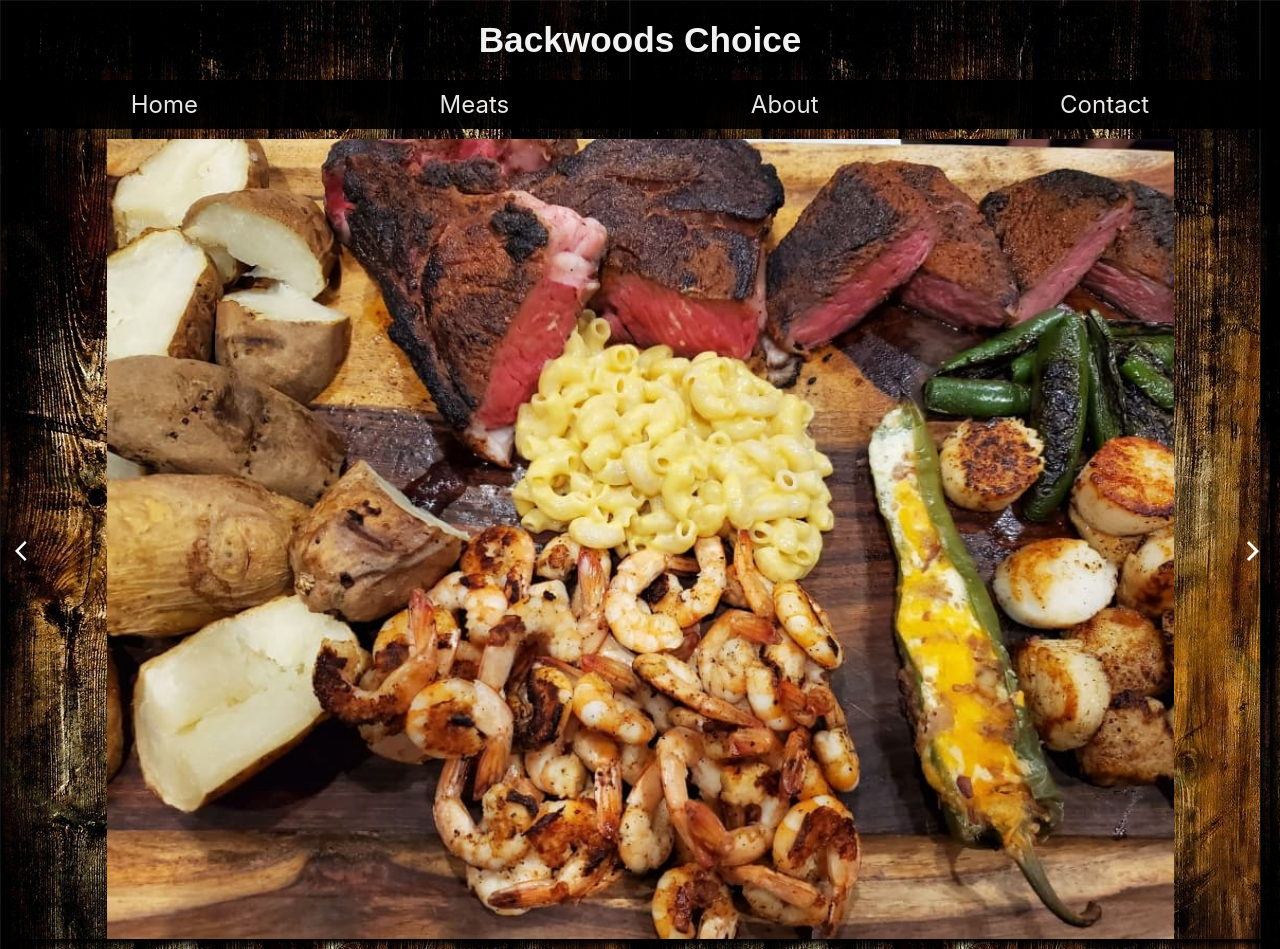
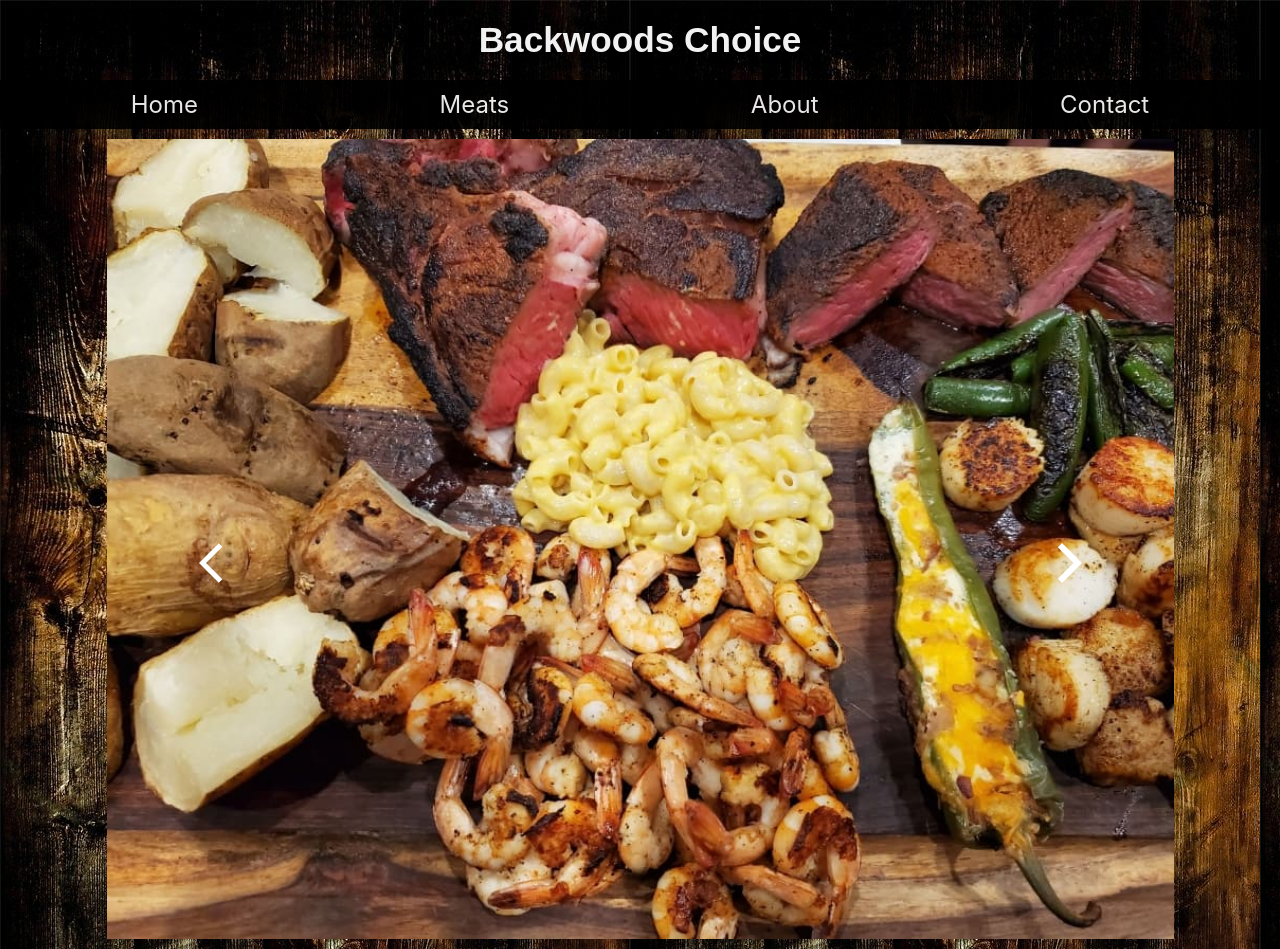
Before and after one commit to dballowe7912/backwoods-choice, a React (Create React App) app: page / in a window 1280 px wide. Built offline with nearby package versions, Linux system fonts and the light colour scheme; a web font is replaced by a local one.

Commit message:
Fixed homepage arrow-button issues

```diff
--- a/src/SlidesContainer/SlidesContainer.css
+++ b/src/SlidesContainer/SlidesContainer.css
@@ -9,17 +9,39 @@
 
 .slideshow {
     position: relative;
-    border-radius: 10px;
 }
 
 div.slide-thumbnail {
+    display: flex;
+    justify-content: center;
+    align-items: center;
     height: 100vh;
-    box-shadow: 5px 5px 6px #000;
     background-position: center;
     background-repeat: no-repeat;
     background-size: contain;
+    box-shadow: '5px 5px 6px #000';
 }
 
+.right-button, .left-button {
+    position: absolute;
+    top: 50%;
+    background-color: transparent;
+    border: none;
+    cursor: pointer;
+    color: white;
+}
+
+.right-button {
+    right: 14%;
+}
+
+.left-button {
+    left: 15%;
+}
+
+#arrow-left-button, #arrow-right-button {
+    font-size: 3em;
+}
 
 .photo-slide h5 {
     font-family: 'RocknRoll One', sans-serif;
@@ -34,31 +56,6 @@ div.slide-thumbnail {
     margin: 0;
     padding: 0;
     transform: translate(-50%, -50%);
-}
-
-.left-button {
-  position: absolute;
-  top: 50%;
-  left: 5px;
-  color: #fff;
-  background-color: transparent;
-  border: none;
-  cursor: pointer;
-}
-
-.right-button {
-    position: absolute;
-    top: 50%;
-    right: 5px;
-    color: #fff;
-    background-color: transparent;
-    border: none;
-    cursor: pointer;
-}
-
-.left-button:focus, .right-button:focus {
-    border: none;
-    outline: none;
 }
 
 .shop-btn {
--- a/src/SlidesContainer/SlidesContainer.js
+++ b/src/SlidesContainer/SlidesContainer.js
@@ -15,7 +15,6 @@ const SlidesContainer = ({images=[], interval=3000}) => {
         setThumbnails(images);
         setCurrentSlideStyle({
             backgroundImage: "url('"+images[currentSlide]+"')",
-            width: "100%"
         });
     }, [images, currentSlide]);
 
@@ -42,10 +41,10 @@ const SlidesContainer = ({images=[], interval=3000}) => {
             <div style={currentSlideStyle} className="slide-thumbnail">
                 <div className="slideshow-controller">
                     <span className='left-button' onClick={previous}>
-                        <ArrowBackIosIcon/>
+                        <ArrowBackIosIcon id='arrow-left-button'/>
                     </span>
                     <span className='right-button' onClick={next}>
-                        <ArrowForwardIosIcon/>
+                        <ArrowForwardIosIcon id='arrow-right-button'/>
                     </span>
                 </div>
             </div>
--- a/src/data.js
+++ b/src/data.js
@@ -8,31 +8,37 @@ export const steaks = [
 ];
 
 export const chicken = [
-    {name: 'Plum Teriyaki Chicken Breast', quantity: '', weight: '48 oz'},
-    {name: 'Southwest Chicken Breast', quantity: '', weight: '48 oz'},
-    {name: 'Italian Chicken Breast', quantity: '', weight: '48 oz'},
-    {name: 'Sun Dried Tomato Basil Parm Chicken', quantity: '', weight: '48 oz'},
-    {name: 'Roast Flavor Chicken Breasts', quantity: '', weight: '48 oz'},
-    {name: 'Chicken Tenders', quantity: '', weight: '48 oz'}
+    {name: 'Plum Teriyaki Chicken Breast', quantity: '9-12 pcs', weight: '48 oz'},
+    {name: 'Southwest Chicken Breast', quantity: '9-12 pcs', weight: '48 oz'},
+    {name: 'Italian Chicken Breast', quantity: '9-12 pcs', weight: '48 oz'},
+    {name: 'Sun Dried Tomato Basil Parm Chicken', quantity: '9-12 pcs', weight: '48 oz'},
+    {name: 'Roast Flavor Chicken Breasts', quantity: '9-12 pcs', weight: '48 oz'},
+    {name: 'Chicken Tenders', quantity: '8-10 pcs', weight: '48 oz'}
 ];
 
 export const seafood = [
-    {name: 'King Krab Legs', quantity: '', weight: '32 oz'},
-    {name: 'Breaded Shrimp', quantity: '', weight: '32 oz'},
-    {name: 'Cooked Shrimp', quantity: '', weight: '48 oz'},
-    {name: 'Fajita Salmon', quantity: '', weight: '32 oz'},
-    {name: 'Stuffed Talapia w/ spinach and cheese', quantity: '', weight: '48 oz'},
-    {name: 'Catfish Fillets', quantity: '', weight: '48 oz'}
+    {name: 'Cooked Whole Lobsters', quantity: '2 pcs', weight: '32 oz'},
+    {name: 'Breaded Shrimp', quantity: '-', weight: '32 oz'},
+    {name: 'Jumbo Shrimp', quantity: '-', weight: '48 oz'},
+    {name: 'Salmon', quantity: '-', weight: '32 oz'},
+    {name: 'Talapia Fillets', quantity: '-', weight: '48 oz'},
+    {name: 'Flounder', quantity: '-', weight: '48 oz'}
 ];
 
 export const pork = [
     {name: 'Southwest Pork Roast', quantity: '', weight: '64 oz'},
     {name: 'Rubbed Pork Chops', quantity: '', weight: '48 oz'},
-    {name: 'Boneless Pork Chops', quantity: '', weight: '48 oz'},
-    {name: 'Pork Tenderloin', quantity: '', weight: '48 oz'},
-    {name: 'Country Style Ribs', quantity: '', weight: '48 oz'},
-    {name: 'Italian Sausage', quantity: '', weight: '64 oz'}
+    {name: 'Bone-in Pork Chops', quantity: '6-8 pcs', weight: '48 oz'},
+    {name: 'Pork Tenderloin', quantity: '3 pcs', weight: '48 oz'},
+    {name: 'Country Style Ribs', quantity: '2 pcs', weight: '48 oz'},
+    {name: 'Italian Sausage', quantity: '2 pcs', weight: '64 oz'}
 ];
+
+export const cheeseCake = {
+    size: '9 inch',
+    price: 32.99,
+    deal: '6 for $100'
+}
 
 export const price = {
     steaks: 499.00,
--- a/src/pages/AboutPage/AboutPage.js
+++ b/src/pages/AboutPage/AboutPage.js
@@ -20,7 +20,8 @@ class AboutPage extends Component {
                     <div className='mission'>
                         <h3 className='mission-title'>Our Mission</h3>
                     <p>Forging thru to bring our customers a quality product at a third of the market value, satisfaction is guaranteed.
-                        Our steaks are USDA inspected to insure quality and each portion is vacuum sealed to prevent freezer burn. </p>
+                        Our steaks are USDA inspected to insure quality, and all of our product is guarenteed for flavor and tenderness,
+                        and vacuum sealed to prevent freezer burn.</p>
                     </div>
                 </div>
             </div>
```
